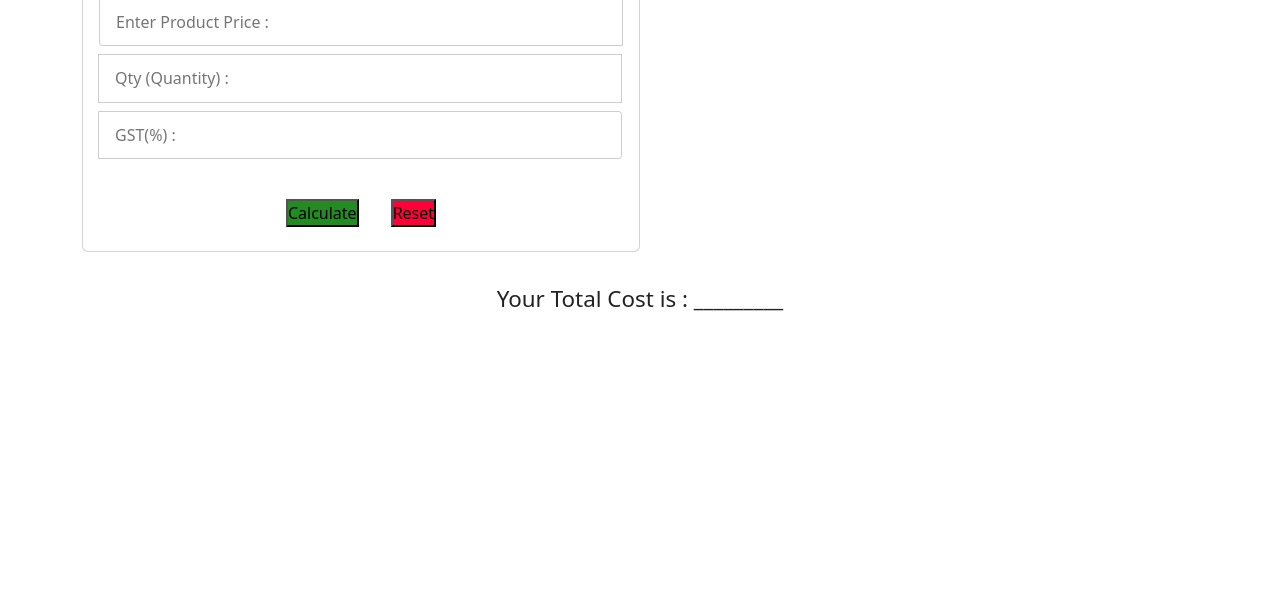
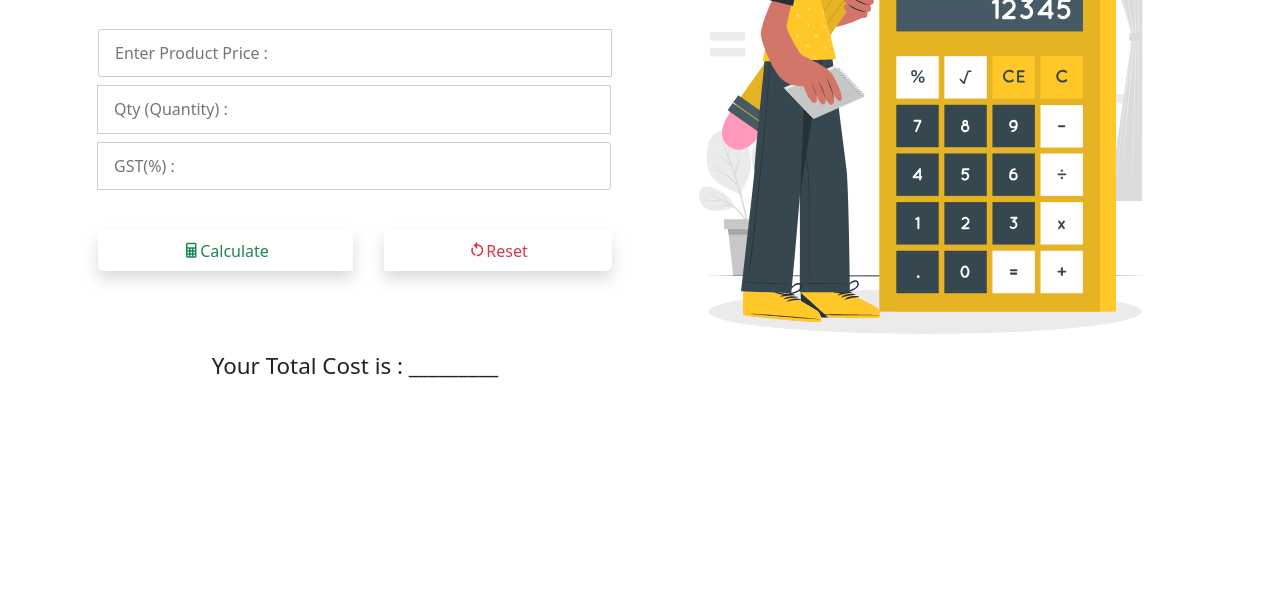
Before and after one commit to AlvinDHacker/Invoicify_RepoEd1, a plain HTML site: page index.html in a window 1280 px wide. Shown: the part 184-800 px from the top of the page. Drawn offline with nearby package versions, Linux system fonts and the light colour scheme.

Commit message:
Index Pg done

```diff
--- a/index.html
+++ b/index.html
@@ -17,25 +17,31 @@
 </head>
 
 <body class="bg-soft-primary">
-	<div class="container">
+
+	<div class="container text-center">
+		<div class="row align-items-start">
+			<div class="col">
 				<h1 class="title">Invoice Calculator</h1>
 				<br>
-		<div class="card w-50">
+				<div class="card border-0">
 					<div class="justify-content-start">
-				<h1 class="px-3">Invoice Calculator</h1>
+						<h1 class="p-3">Invoice Calculator</h1>
 						<div class="input-group">
 							<input type="number" id="price-input" placeholder="Enter Product Price :" />
 							<input type="number" id="quantity-input" placeholder="Qty (Quantity) :" />
 							<input type="number" id="vat-input" placeholder="GST(%) :" />
 						</div>
 
-				<div class="py-4 justify-content-center btn-group">
-					<button class="success " id="btn-success">Calculate</button>
+						<div class="py-4 justify-content-center btn-group px-3">
+							<button class="btn bg-white shadow text-success mdi mdi-18px mdi-calculator"
+								id="btn-success">Calculate</button>
 							<div class="spacer"></div>
-					<button class="danger " id="btn-reset">Reset</button>
+							<button class="btn bg-white shadow text-danger mdi mdi-18px mdi-restart "
+								id="btn-reset">Reset</button>
 						</div>
 					</div>
 				</div>
+				<br>
 				<div class="container mtop result">
 					<p>
 						Your Total Cost is :
@@ -43,6 +49,11 @@
 					</p>
 				</div>
 			</div>
+			<div class="col">
+				<img src="img/Calculator-cuate.svg">
+			</div>
+		</div>
+	</div>
 	<script src="./app.js"></script>
 </body>
 
```
Also changed, not shown: homepg.html (added, +21 -0 lines), img/Calculator-cuate.svg (added). Lines whose indentation alone changed are shown as unchanged.
